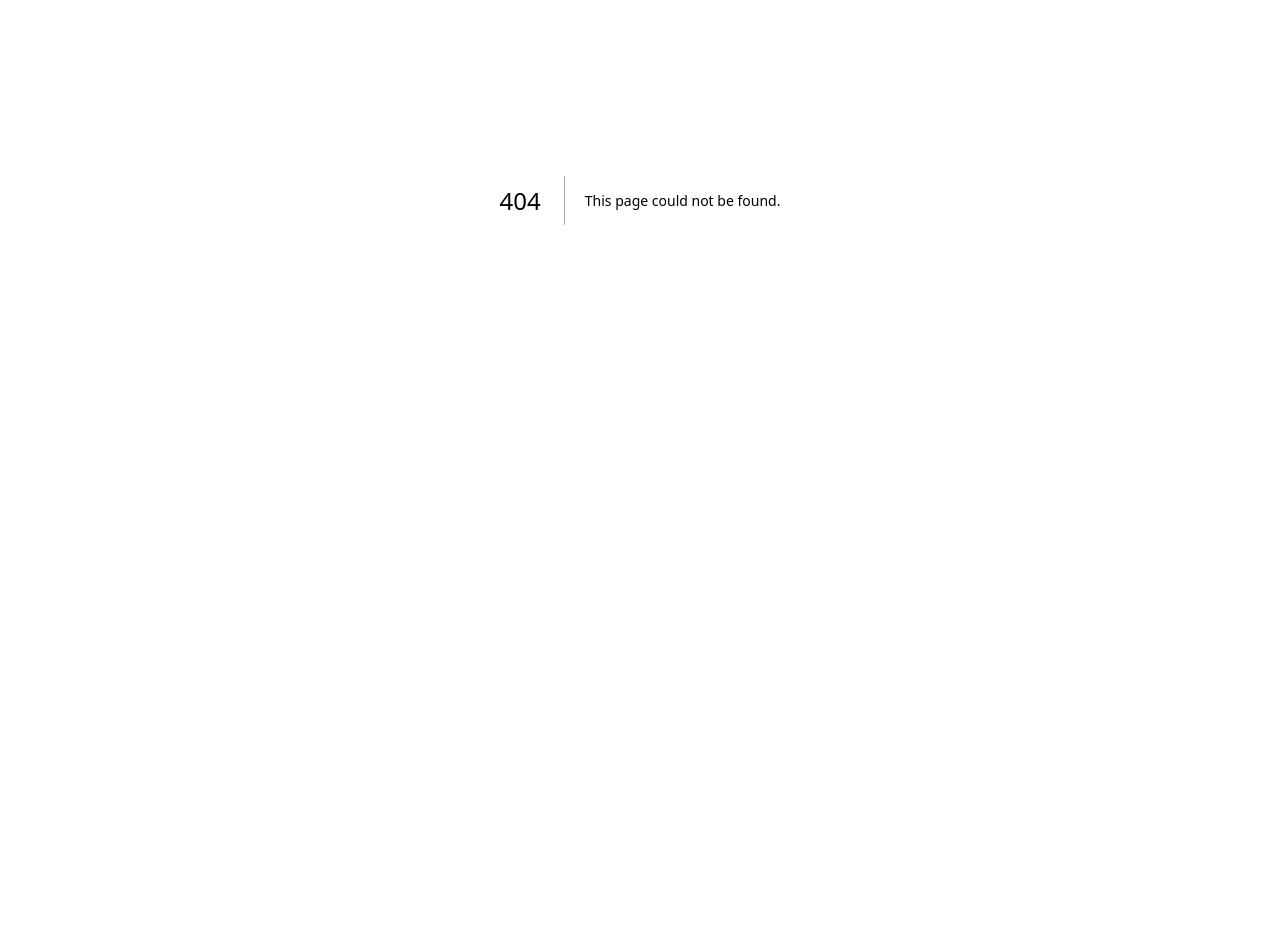
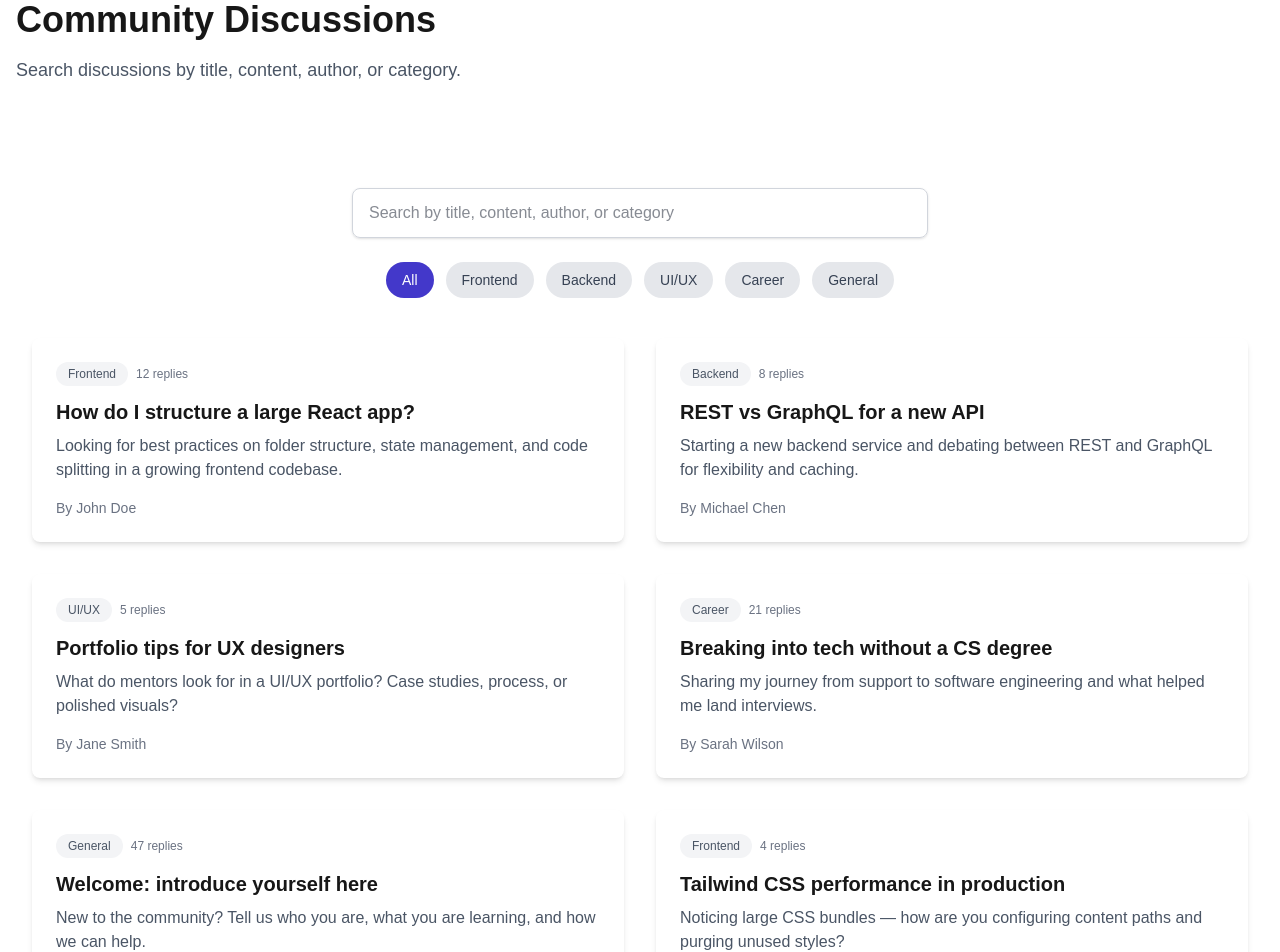
Before and after one commit to MentoNest/skillsync_frontend, a Next.js app: page /community in a window 1280 px wide. Before the commit this address had no page. Shown: the part 200-1152 px from the top of the page. Before the commit the page ends 800 px from the top, so only its background shows below. Built offline with nearby package versions, Linux system fonts and the light colour scheme.

Commit message:
feat(community): implement discussion search by title, content, author, category (#992)

```diff
--- /dev/null
+++ b/app/(public)/community/page.tsx
@@ -0,0 +1,25 @@
+import CommunityDiscussionSearch from "@/components/community/CommunityDiscussionSearch";
+
+export const metadata = {
+  title: "Community Discussions | SkillSync",
+  description:
+    "Search community discussions by title, content, author, or category.",
+};
+
+export default function CommunityPage() {
+  return (
+    <main className="container mx-auto px-4 py-16">
+      <header className="mb-10 max-w-2xl">
+        <p className="mb-3 text-sm font-medium uppercase tracking-wide text-blue-500">
+          SkillSync community
+        </p>
+        <h1 className="mb-4 text-4xl font-bold">Community Discussions</h1>
+        <p className="text-lg text-gray-600">
+          Search discussions by title, content, author, or category.
+        </p>
+      </header>
+
+      <CommunityDiscussionSearch />
+    </main>
+  );
+}
--- /dev/null
+++ b/components/community/CommunityDiscussionSearch.tsx
@@ -0,0 +1,110 @@
+"use client";
+
+import { useEffect, useMemo, useState } from "react";
+import { DISCUSSION_CATEGORIES, discussions } from "@/lib/discussions";
+import type { DiscussionCategory } from "@/types/discussion";
+import DiscussionCard from "@/components/community/DiscussionCard";
+import DiscussionEmptyState from "@/components/community/DiscussionEmptyState";
+
+type CategoryFilter = DiscussionCategory | "All";
+
+const CommunityDiscussionSearch = () => {
+  const [searchInput, setSearchInput] = useState("");
+  const [debouncedSearch, setDebouncedSearch] = useState("");
+  const [selectedCategory, setSelectedCategory] =
+    useState<CategoryFilter>("All");
+
+  useEffect(() => {
+    const timeout = window.setTimeout(() => {
+      setDebouncedSearch(searchInput.trim().toLowerCase());
+    }, 300);
+
+    return () => window.clearTimeout(timeout);
+  }, [searchInput]);
+
+  const filteredDiscussions = useMemo(() => {
+    return discussions.filter((discussion) => {
+      const matchesCategory =
+        selectedCategory === "All" ||
+        discussion.category === selectedCategory;
+
+      if (!matchesCategory) return false;
+
+      if (!debouncedSearch) return true;
+
+      const searchableText =
+        `${discussion.title} ${discussion.content} ${discussion.author} ${discussion.category}`.toLowerCase();
+      return searchableText.includes(debouncedSearch);
+    });
+  }, [debouncedSearch, selectedCategory]);
+
+  const clearFilters = () => {
+    setSearchInput("");
+    setDebouncedSearch("");
+    setSelectedCategory("All");
+  };
+
+  const hasActiveFilters =
+    searchInput.trim() !== "" || selectedCategory !== "All";
+
+  return (
+    <section className="py-16">
+      <div className="container mx-auto px-4">
+        <label className="mx-auto mb-6 block max-w-xl">
+          <span className="sr-only">Search community discussions</span>
+          <input
+            type="search"
+            value={searchInput}
+            onChange={(event) => setSearchInput(event.target.value)}
+            placeholder="Search by title, content, author, or category"
+            className="w-full rounded-lg border border-gray-300 px-4 py-3 text-gray-900 shadow-sm outline-none transition focus:border-blue-500 focus:ring-2 focus:ring-blue-200"
+          />
+        </label>
+
+        <div className="mb-10 flex flex-wrap items-center justify-center gap-3">
+          {(["All", ...DISCUSSION_CATEGORIES] as CategoryFilter[]).map(
+            (category) => {
+              const isActive = selectedCategory === category;
+              return (
+                <button
+                  key={category}
+                  type="button"
+                  aria-pressed={isActive}
+                  onClick={() => setSelectedCategory(category)}
+                  className={`rounded-full px-4 py-2 text-sm font-medium transition-colors focus:outline-none focus:ring-4 focus:ring-primary-300 dark:focus:ring-primary-800 ${
+                    isActive
+                      ? "bg-primary-700 text-white hover:bg-primary-800"
+                      : "bg-gray-200 text-gray-700 hover:bg-gray-300 dark:bg-gray-700 dark:text-gray-200 dark:hover:bg-gray-600"
+                  }`}
+                >
+                  {category}
+                </button>
+              );
+            },
+          )}
+          {hasActiveFilters && (
+            <button
+              type="button"
+              onClick={clearFilters}
+              className="rounded-full px-4 py-2 text-sm font-medium text-gray-500 underline hover:text-gray-700 focus:outline-none dark:text-gray-400 dark:hover:text-gray-200"
+            >
+              Clear filters
+            </button>
+          )}
+        </div>
+
+        {filteredDiscussions.length === 0 ? (
+          <DiscussionEmptyState onReset={clearFilters} />
+        ) : (
+          <div className="grid grid-cols-1 gap-8 md:grid-cols-2">
+            {filteredDiscussions.map((discussion) => (
+              <DiscussionCard key={discussion.id} discussion={discussion} />
+            ))}
+          </div>
+        )}
+      </div>
+    </section>
+  );
+};
+
+export default CommunityDiscussionSearch;
--- /dev/null
+++ b/components/community/DiscussionCard.tsx
@@ -0,0 +1,27 @@
+import type { Discussion } from "@/types/discussion";
+
+interface DiscussionCardProps {
+  discussion: Discussion;
+}
+
+export default function DiscussionCard({ discussion }: DiscussionCardProps) {
+  return (
+    <article className="rounded-lg bg-white p-6 shadow-md transition-shadow hover:shadow-lg dark:bg-gray-800">
+      <div className="mb-3 flex flex-wrap items-center gap-2">
+        <span className="rounded-full bg-gray-100 px-3 py-1 text-xs font-medium text-gray-600 dark:bg-gray-700 dark:text-gray-200">
+          {discussion.category}
+        </span>
+        <span className="text-xs text-gray-500 dark:text-gray-400">
+          {discussion.replyCount} replies
+        </span>
+      </div>
+      <h2 className="mb-2 text-xl font-semibold">{discussion.title}</h2>
+      <p className="mb-4 text-gray-600 dark:text-gray-300">
+        {discussion.content}
+      </p>
+      <p className="text-sm text-gray-500 dark:text-gray-400">
+        By {discussion.author}
+      </p>
+    </article>
+  );
+}
--- /dev/null
+++ b/components/community/DiscussionEmptyState.tsx
@@ -0,0 +1,28 @@
+// Empty state for community discussions when no results match (#992)
+import React from "react";
+
+interface DiscussionEmptyStateProps {
+  onReset?: () => void;
+}
+
+const DiscussionEmptyState = ({ onReset }: DiscussionEmptyStateProps) => (
+  <div className="flex flex-col items-center justify-center py-20 text-center">
+    <div className="text-5xl mb-4">🔍</div>
+    <h3 className="text-xl font-semibold text-gray-800 mb-2">
+      No discussions found
+    </h3>
+    <p className="text-gray-500 mb-6 max-w-sm">
+      Try adjusting your search or category to find what you are looking for.
+    </p>
+    {onReset && (
+      <button
+        onClick={onReset}
+        className="px-4 py-2 bg-blue-600 text-white rounded-lg text-sm font-medium hover:bg-blue-700 transition-colors"
+      >
+        Clear filters
+      </button>
+    )}
+  </div>
+);
+
+export default DiscussionEmptyState;
--- a/components/landing/Header.tsx
+++ b/components/landing/Header.tsx
@@ -15,8 +15,13 @@ const Header = () => {
           </div>
           <div className="flex items-center">
             <Link
+              href="/community"
+              className="mr-4 py-2 px-4 text-gray-500 hover:underline dark:text-gray-400"
+            >
+              Community
+            </Link>
+            <Link
               href="/resources"
-              className="text-gray-500 dark:text-gray-400 hover:underline py-2 px-4"
               className="mr-4 py-2 px-4 text-gray-500 hover:underline dark:text-gray-400"
             >
               Resources
--- /dev/null
+++ b/lib/discussions.ts
@@ -0,0 +1,92 @@
+import type { Discussion, DiscussionCategory } from "@/types/discussion";
+
+export const DISCUSSION_CATEGORIES: DiscussionCategory[] = [
+  "Frontend",
+  "Backend",
+  "UI/UX",
+  "Career",
+  "General",
+];
+
+export const discussions: Discussion[] = [
+  {
+    id: "1",
+    title: "How do I structure a large React app?",
+    content:
+      "Looking for best practices on folder structure, state management, and code splitting in a growing frontend codebase.",
+    author: "John Doe",
+    category: "Frontend",
+    replyCount: 12,
+    createdAt: "2026-09-10",
+  },
+  {
+    id: "2",
+    title: "REST vs GraphQL for a new API",
+    content:
+      "Starting a new backend service and debating between REST and GraphQL for flexibility and caching.",
+    author: "Michael Chen",
+    category: "Backend",
+    replyCount: 8,
+    createdAt: "2026-09-12",
+  },
+  {
+    id: "3",
+    title: "Portfolio tips for UX designers",
+    content:
+      "What do mentors look for in a UI/UX portfolio? Case studies, process, or polished visuals?",
+    author: "Jane Smith",
+    category: "UI/UX",
+    replyCount: 5,
+    createdAt: "2026-09-14",
+  },
+  {
+    id: "4",
+    title: "Breaking into tech without a CS degree",
+    content:
+      "Sharing my journey from support to software engineering and what helped me land interviews.",
+    author: "Sarah Wilson",
+    category: "Career",
+    replyCount: 21,
+    createdAt: "2026-09-15",
+  },
+  {
+    id: "5",
+    title: "Welcome: introduce yourself here",
+    content:
+      "New to the community? Tell us who you are, what you are learning, and how we can help.",
+    author: "SkillSync Team",
+    category: "General",
+    replyCount: 47,
+    createdAt: "2026-09-01",
+  },
+  {
+    id: "6",
+    title: "Tailwind CSS performance in production",
+    content:
+      "Noticing large CSS bundles — how are you configuring content paths and purging unused styles?",
+    author: "David Kim",
+    category: "Frontend",
+    replyCount: 4,
+    createdAt: "2026-09-18",
+  },
+  {
+    id: "7",
+    title: "How to ask a good debugging question",
+    content:
+      "A short guide on sharing reproductions, logs, and expected vs actual behavior to get faster help.",
+    author: "Emily Davis",
+    category: "General",
+    replyCount: 9,
+    createdAt: "2026-09-20",
+  },
+  {
+    id: "8",
+    title: "Database indexing for beginners",
+    content:
+      "When should I add an index, and how do I avoid slowing down writes on my backend?",
+    author: "Michael Chen",
+    category: "Backend",
+    replyCount: 6,
+    createdAt: "2026-09-22",
+  },
+];
--- /dev/null
+++ b/types/discussion.ts
@@ -0,0 +1,23 @@
+// Community discussion data types for strong typing throughout the UI (#992)
+
+export type DiscussionCategory =
+  | "Frontend"
+  | "Backend"
+  | "UI/UX"
+  | "Career"
+  | "General";
+
+export interface Discussion {
+  id: string;
+  title: string;
+  content: string;
+  author: string;
+  category: DiscussionCategory;
+  replyCount: number;
+  createdAt: string;
+}
+
+export interface DiscussionFilters {
+  query?: string;
+  category?: DiscussionCategory | "All";
+}
```
